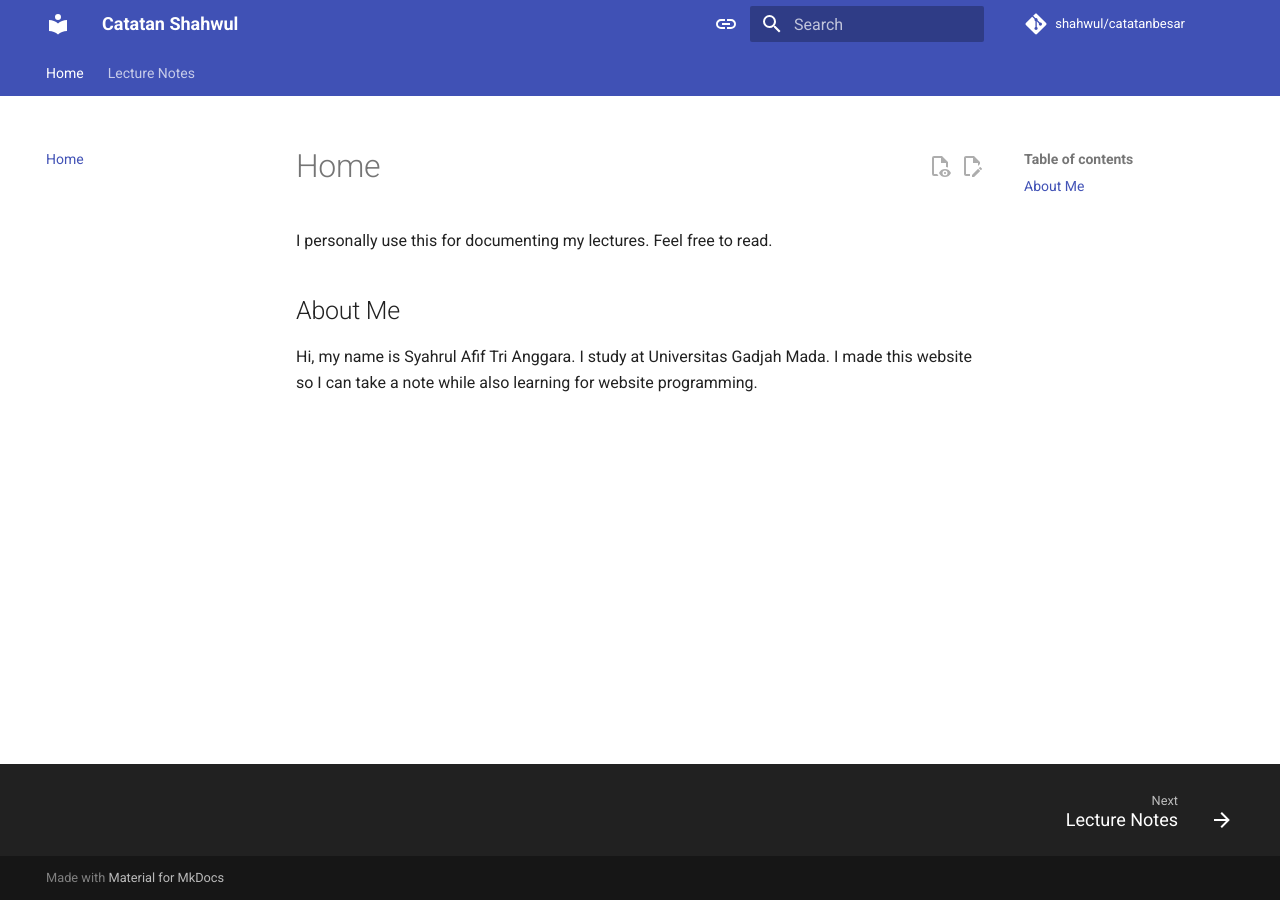
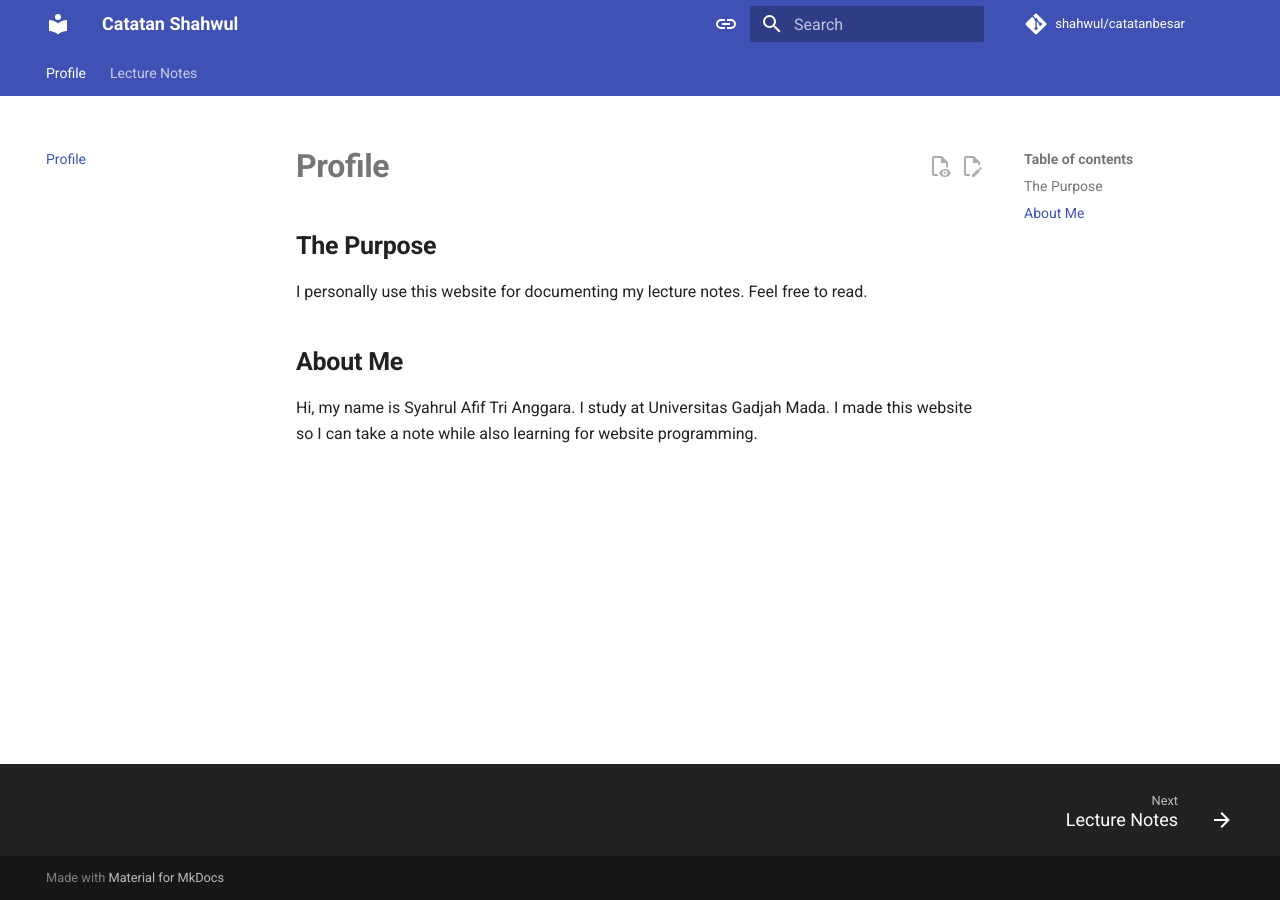
Before and after one commit to shahwul/catatanbesar, an MkDocs documentation site: the page built from docs/index.md, in a window 1280 px wide. Built offline with MkDocs 1.6.1 and Material for MkDocs 9.7.7, drawn with Linux system fonts in a browser that asks for light colours; comment, search, counter and statistics services are not loaded.

Commit message:
perobahan

```diff
--- a/docs/index.md
+++ b/docs/index.md
@@ -1,8 +1,9 @@
-# Home
+# **Profile**
+## **The Purpose**
 
-I personally use this for documenting my lectures. Feel free to read.
+I personally use this website for documenting my lecture notes. Feel free to read.
 
-## About Me
+## **About Me**
 
 Hi, my name is Syahrul Afif Tri Anggara.
 I study at Universitas Gadjah Mada.
```
